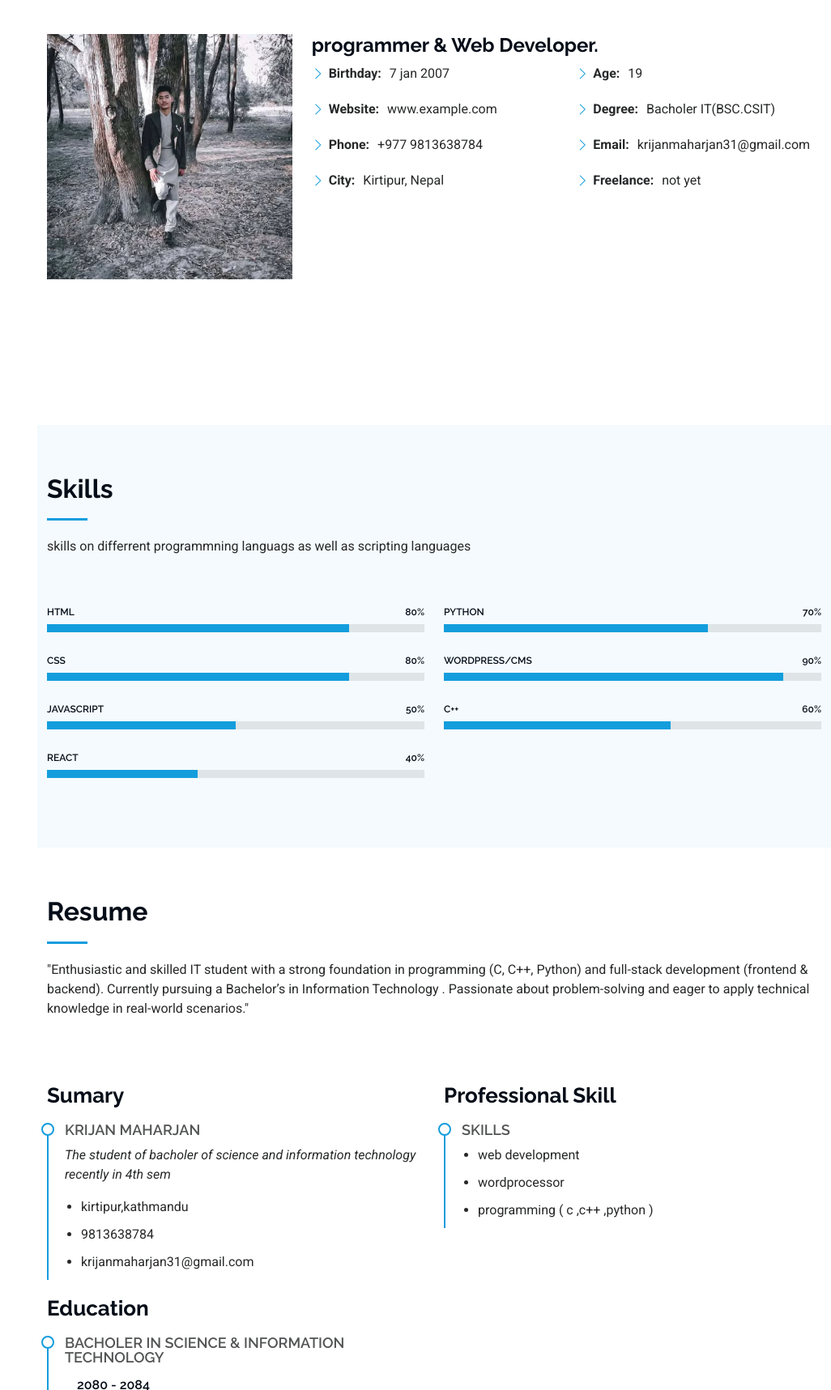
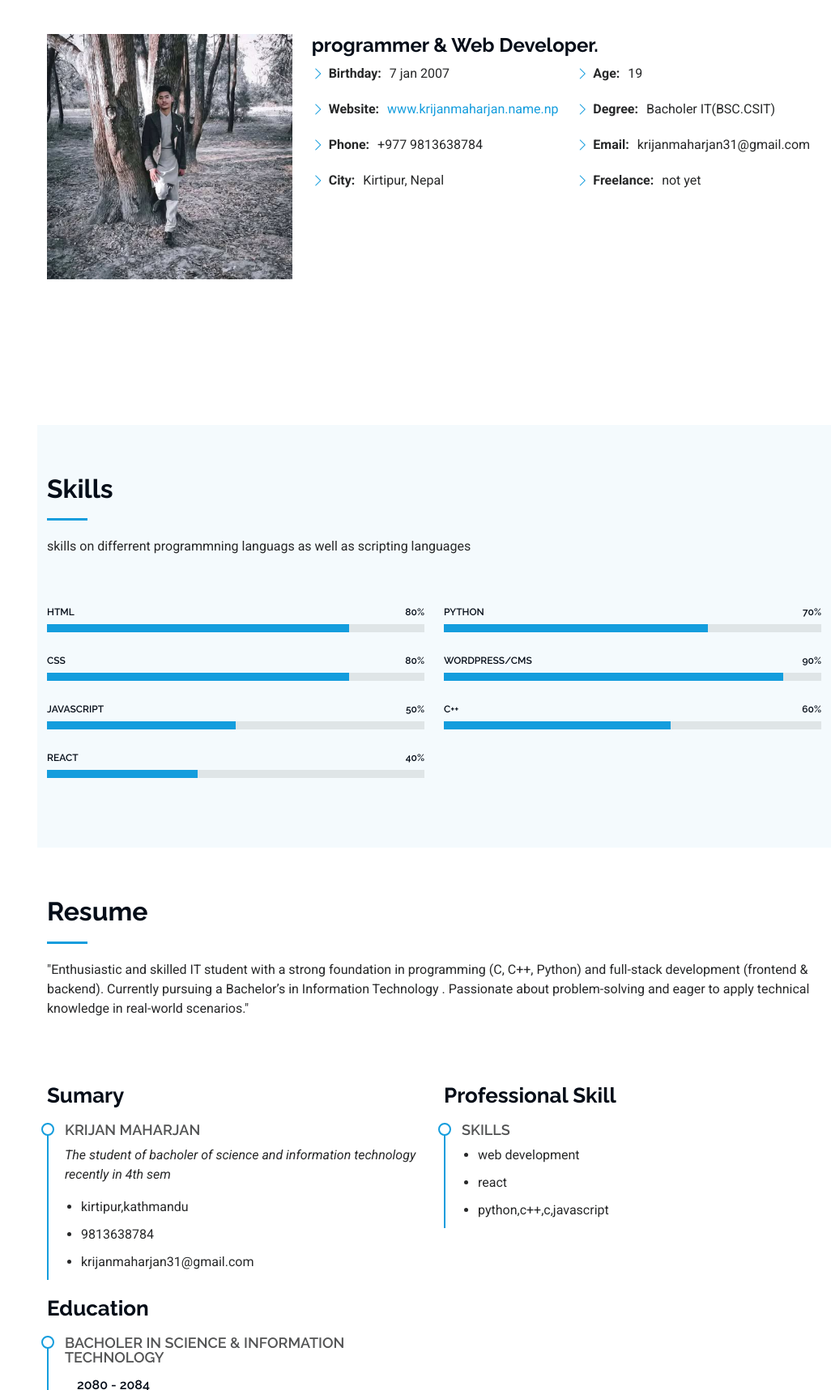
Before and after one commit to krijan1906/portfolio1, a plain HTML site: page index.html in a window 1280 px wide. Shown: the part 1220-2937 px from the top of the page at 81% size, without its empty margins (254-1280 px from the left). Drawn offline with Linux system fonts and the light colour scheme.

Commit message:
first commit

```diff
--- a/index.html
+++ b/index.html
@@ -121,9 +121,9 @@
 
           🔧 Skills & Interests:<br>
 
-          Programming Languages: Python, JavaScript, C++ , C ,(or any languages you know)<br>
+          Programming Languages: Python, JavaScript, C++ , C<br>
 
-          Web Development: HTML, CSS, basic frameworks (if any)<br>
+          Web Development: HTML, CSS, basic frameworks,react<br>
 
           Problem-solving & Algorithms<br>
 
@@ -147,7 +147,7 @@
               <div class="col-lg-6">
                 <ul>
                   <li><i class="bi bi-chevron-right"></i> <strong>Birthday:</strong> <span>7 jan 2007</span></li>
-                  <li><i class="bi bi-chevron-right"></i> <strong>Website:</strong> <span>www.example.com</span></li>
+                  <li><i class="bi bi-chevron-right"></i> <strong>Website:</strong> <span><a href="https://www.krijanmaharjan.name.np/">www.krijanmaharjan.name.np</a></span></li>
                   <li><i class="bi bi-chevron-right"></i> <strong>Phone:</strong> <span>+977 9813638784</span></li>
                   <li><i class="bi bi-chevron-right"></i> <strong>City:</strong> <span>Kirtipur, Nepal</span></li>
                 </ul>
@@ -299,8 +299,8 @@
               <h4>Skills</h4>
               <ul>
                 <li>web development</li>
-                <li>wordprocessor</li>
-                <li>programming ( c ,c++ ,python )</li>
+                <li>react</li>
+                <li>python,c++,c,javascript</li>
               </ul>
             </div><!-- Edn Resume Item -->
 
```
